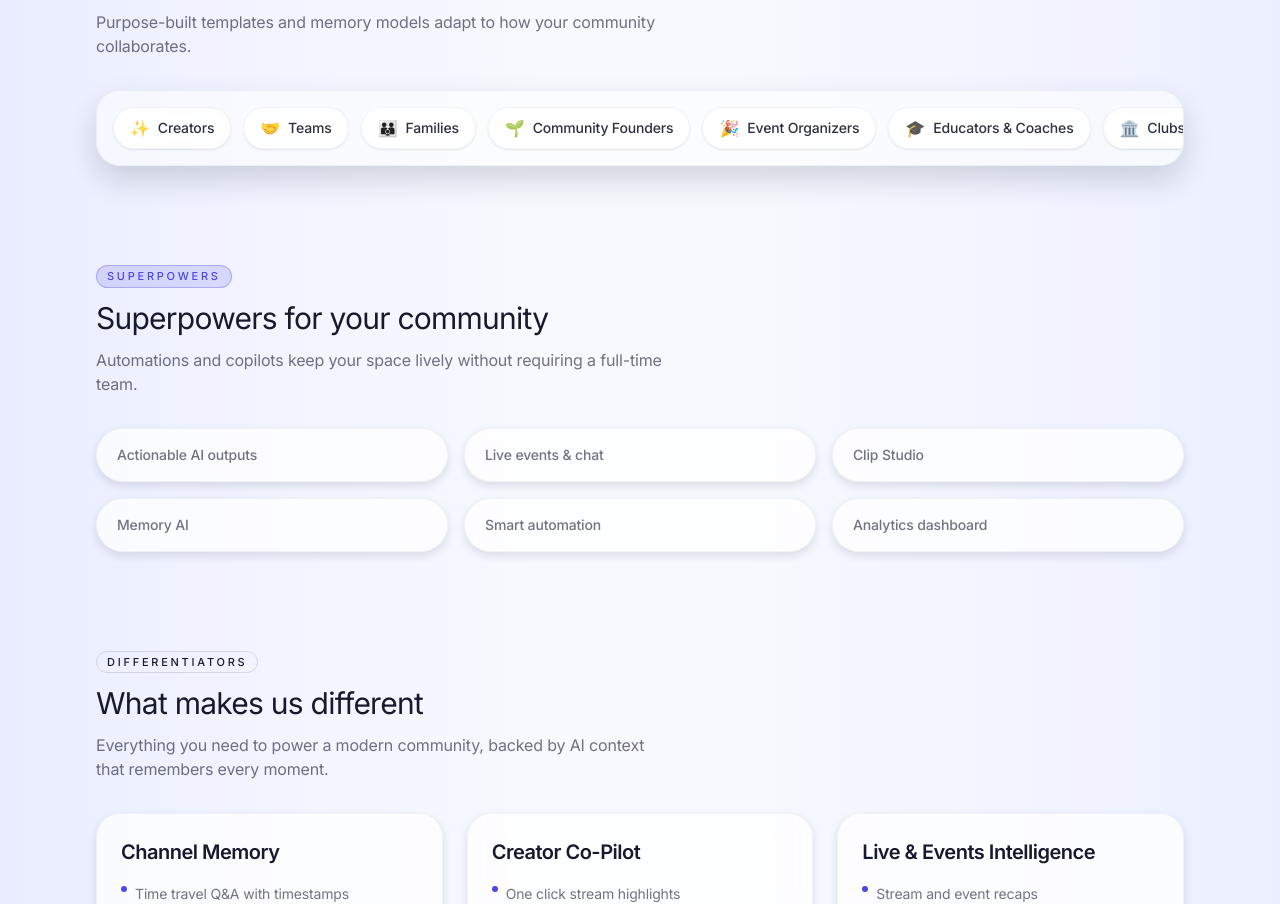
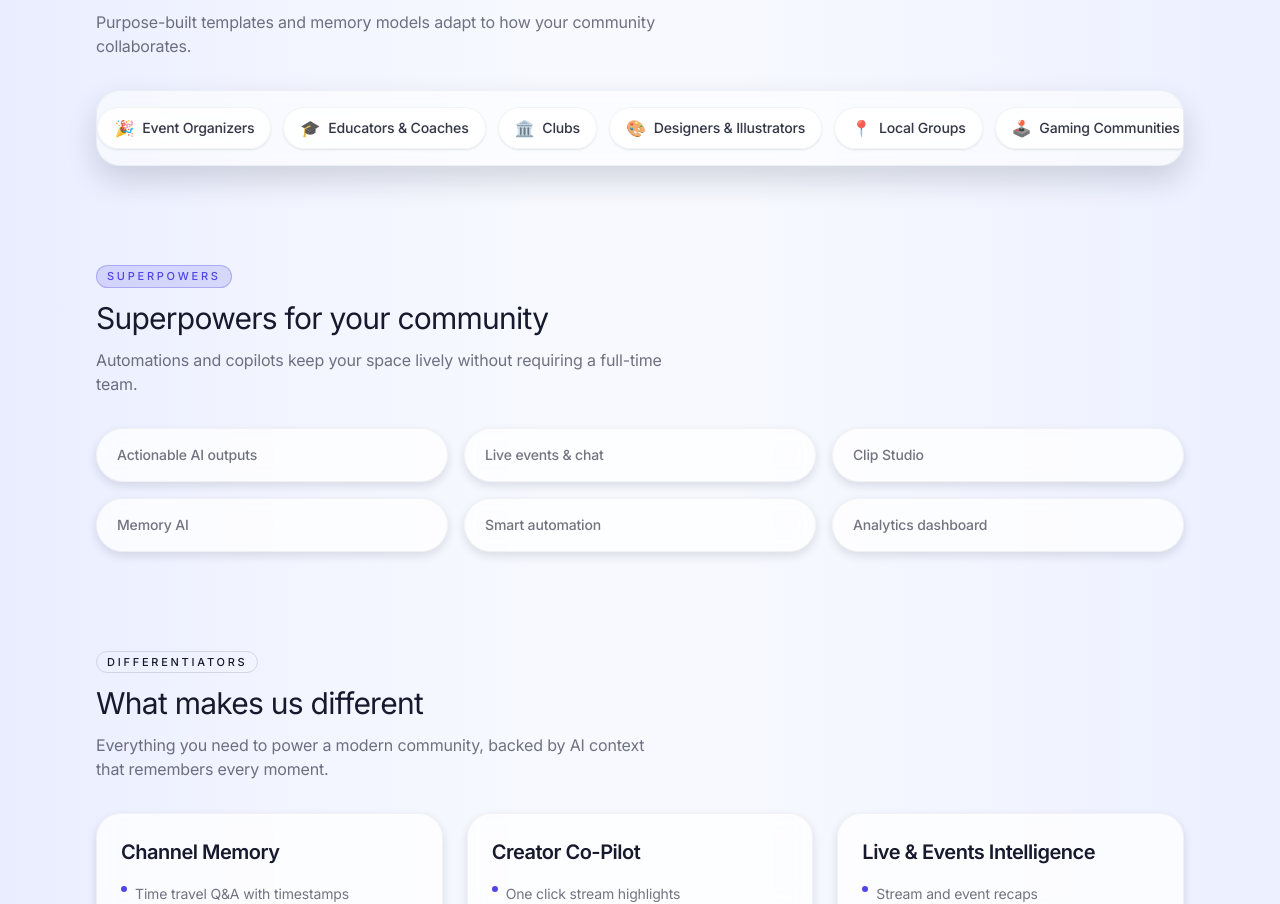
Before and after one commit to JohnGrosso13/capsules-next, a Next.js app: page / in a window 1280 px wide. Shown: the part 1214-2118 px from the top of the page. Built offline with nearby package versions, Linux system fonts and the light colour scheme; no server answers.

Commit message:
Fix CSS parse error: remove stray literal \r\n before @layer utilities; consolidate gradient utility in components layer

```diff
--- a/src/app/globals.css
+++ b/src/app/globals.css
@@ -243,7 +243,8 @@
     opacity: 0.72;
   }
 }
-\r\n@layer utilities {
+
+@layer utilities {
   @keyframes marquee {
     from {
       transform: translateX(0);
```
